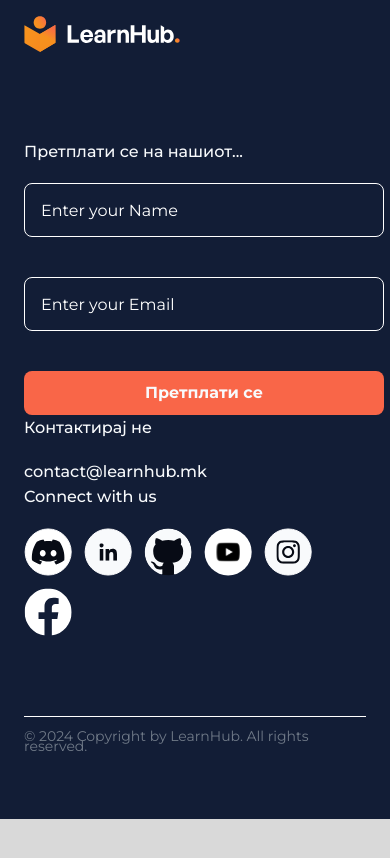
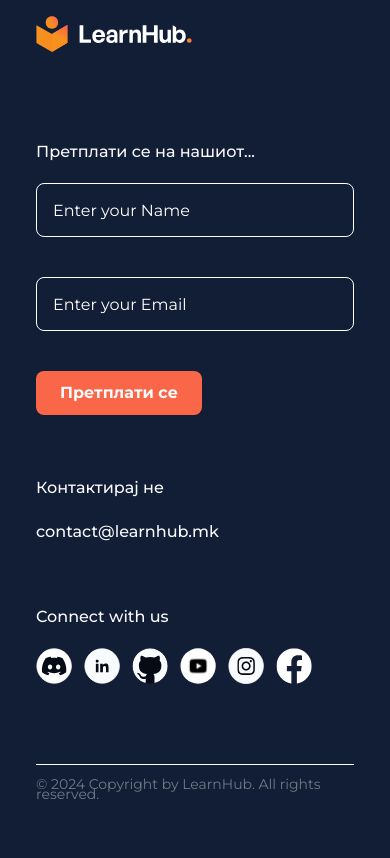
Before and after one commit to learnhubmk/app, a Next.js app: page /admin-dashboard in a window 390 px wide. Shown: the part 1000-1858 px from the top of the page. Before the commit the page ends 1819 px from the top, so only its background shows below. Built offline with nearby package versions, Linux system fonts and the light colour scheme.

Commit message:
improved responsiveness

```diff
--- a/components/reusable-components/button/button.module.scss
+++ b/components/reusable-components/button/button.module.scss
@@ -18,6 +18,10 @@
   @include u.breakpoint(medium) {
     width: auto;
   }
+}
+
+.smallFooterButton {
+  width: auto;
 }
 
 .linkButton {
--- a/components/reusable-components/footer/Footer.tsx
+++ b/components/reusable-components/footer/Footer.tsx
@@ -8,7 +8,7 @@ import 'react-toastify/dist/ReactToastify.css';
 import Image from 'next/image';
 import { useTheme } from '../../../app/context/themeContext';
 // eslint-disable-next-line no-unused-vars
-import SubmitNewsletterForm, { submitNewsletterForm } from './SubmitNewsletterForm';
+import { submitNewsletterForm } from './SubmitNewsletterForm';
 import styles from './footer.module.scss';
 import TextInput from '../text-input/TextInput';
 import LogoDark from '../../../public/logo/logo-black.svg';
@@ -65,7 +65,7 @@ const Footer: React.FC = () => {
         <Image src={LogoDark} alt="LearnHub Logo" className={styles.footerLogo} />
         <div className={styles.footerSectionsContainer}>
           <div className={styles.newsletterContainer}>
-            <p className={styles.footerTitle}>Претплати се на нашиот...</p>
+            <h2 className={styles.footerTitle}>Претплати се на нашиот...</h2>
             <form className={styles.newsletterForm} onSubmit={formik.handleSubmit}>
               <TextInput
                 placeholder="Enter your Name"
@@ -96,20 +96,20 @@ const Footer: React.FC = () => {
               <Button
                 href=""
                 type="submit"
-                buttonClass={['primaryButton']}
+                buttonClass={['primaryButton', 'smallFooterButton']}
                 buttonText="Претплати се"
               />
             </form>
           </div>
 
-          <div>
-            <p className={styles.footerTitle}>Контактирај не</p>
+          <div className={styles.contactContainer}>
+            <h2 className={styles.footerTitle}>Контактирај не</h2>
             <a className={styles.contactEmail} href="mailto:contact@learnhub.mk">
               contact@learnhub.mk
             </a>
           </div>
-          <div>
-            <p className={`${styles.footerTitle} ${styles.socialMediaTitle}`}>Connect with us</p>
+          <div className={styles.socialMediaContainer}>
+            <h2 className={`${styles.footerTitle} ${styles.socialMediaTitle}`}>Connect with us</h2>
             <SocialMediaLinks />
           </div>
         </div>
--- a/components/reusable-components/footer/SocialMediaIcons.tsx
+++ b/components/reusable-components/footer/SocialMediaIcons.tsx
@@ -11,40 +11,40 @@ import youtube from '../../../public/icons-footer/youtube.svg';
 
 const SocialMediaLinks: React.FC = () => {
   return (
-    <div className={styles.socialLinks}>
+    <div className={styles.socialIconsContainer}>
       <Link href="https://discord.com/invite/nUEKUWVveW" target="_blank" rel="noopener noreferrer">
-        <Image src={discord} alt="Discord" width={48} height={48} />
+        <Image src={discord} alt="Discord" />
       </Link>
       <Link
         href="https://www.linkedin.com/company/102600044/admin/feed/posts/"
         target="_blank"
         rel="noopener noreferrer"
       >
-        <Image src={linkedin} alt="Linkedin" width={48} height={48} />
+        <Image src={linkedin} alt="Linkedin" />
       </Link>
       <Link href="https://github.com/learnhubmk" target="_blank" rel="noopener noreferrer">
-        <Image src={github} alt="Github" width={48} height={48} />
+        <Image src={github} alt="Github" />
       </Link>
       <Link
         href="https://www.youtube.com/channel/UCDDywMbRvBXuUFTPBORc-BQ"
         target="_blank"
         rel="noopener noreferrer"
       >
-        <Image src={youtube} alt="Youtube" width={48} height={48} />
+        <Image src={youtube} alt="Youtube" />
       </Link>
       <Link
         href="https://www.instagram.com/learnhub.mk?fbclid=IwAR3bWgALMMaxnp4a9hbUvjXLBOdkWGHcopCsFpp6WyKRRFoMSOyWqVHLNdk_aem_AUc6U-6f2fR5ErfT3g8nroxbZOsFEXjSAh6n06NlfDHWJxvbc-R-DNQ5hJhYnOLCuIWEVpD017qq83l-VqU5y43A"
         target="_blank"
         rel="noopener noreferrer"
       >
-        <Image src={instagram} alt="Instagram" width={48} height={48} />
+        <Image src={instagram} alt="Instagram" />
       </Link>
       <Link
         href="https://www.facebook.com/profile.php?id=61556614894387"
         target="_blank"
         rel="noopener noreferrer"
       >
-        <Image src={facebook} alt="Facebook" width={48} height={48} />
+        <Image src={facebook} alt="Facebook" />
       </Link>
     </div>
   );
--- a/components/reusable-components/footer/footer.module.scss
+++ b/components/reusable-components/footer/footer.module.scss
@@ -10,13 +10,13 @@
   display: flex;
   justify-content: center;
   width: 100%;
+  color: var(--text-color);
   padding-top: clamp(3.75rem, 7.60292rem + -3.211vw, 6.75rem);
-  padding-inline: clamp(1.5rem, -1.6272rem + 11.773vw, 12.5rem);
+  padding-inline: clamp(2.25rem, -5.6214rem + 15.101vw, 12.5rem);
   padding-bottom: clamp(1.25rem, 3.97903rem + -2.274vw, 3.375rem);
 
   .footerContainer {
     width: 100%;
-    color: var(--text-color);
 
     .footerTitle {
       font-size: var(--fs-title);
@@ -39,7 +39,6 @@
 
       .newsletterContainer {
         width: 22.5rem;
-        min-width: 22.5rem;
       }
 
       .contactEmail {
@@ -48,11 +47,15 @@
         font-weight: 500;
       }
 
-      .socialLinks {
-        font-size: clamp(2.25rem, 2.0367rem + 0.803vw, 3rem);
+      .socialIconsContainer {
         display: flex;
+        flex-wrap: wrap;
+        width: 100%;
         gap: clamp(0.75rem, 0.67881rem + 0.268vw, 1rem);
-        flex-wrap: wrap;
+
+        a {
+          line-height: 0;
+        }
       }
     }
 
@@ -70,3 +73,65 @@
     }
   }
 }
+
+@media only screen and (max-width: 1240px) {
+  .socialMediaContainer {
+    width: 12.6875rem;
+
+    .socialMediaTitle {
+      margin-left: 2.1875rem;
+    }
+
+    .socialIconsContainer {
+      display: flex;
+      justify-content: flex-end;
+    }
+  }
+}
+
+@media only screen and (max-width: 1023px) {
+  .contactContainer {
+    margin-top: 3.75rem;
+    order: 1;
+  }
+
+  .socialMediaContainer {
+    margin-left: clamp(3.125rem, -22.5523rem + 49.261vw, 15.625rem);
+    order: 0;
+  }
+}
+
+@media only screen and (max-width: 834px) {
+  .socialIconsContainer {
+    img {
+      width: 100%;
+      max-width: clamp(2.25rem, 1.47066rem + 2.934vw, 3rem);
+      height: auto;
+    }
+  }
+}
+
+@media only screen and (max-width: 699px) {
+  .newsletterContainer {
+    width: 100% !important;
+  }
+
+  .contactContainer {
+    order: 0;
+  }
+
+  .socialMediaContainer {
+    margin-top: 3.75rem;
+    width: 100%;
+    order: 1;
+    margin-left: 0;
+
+    .socialMediaTitle {
+      margin-left: 0;
+    }
+
+    .socialIconsContainer {
+      justify-content: flex-start;
+    }
+  }
+}
```
